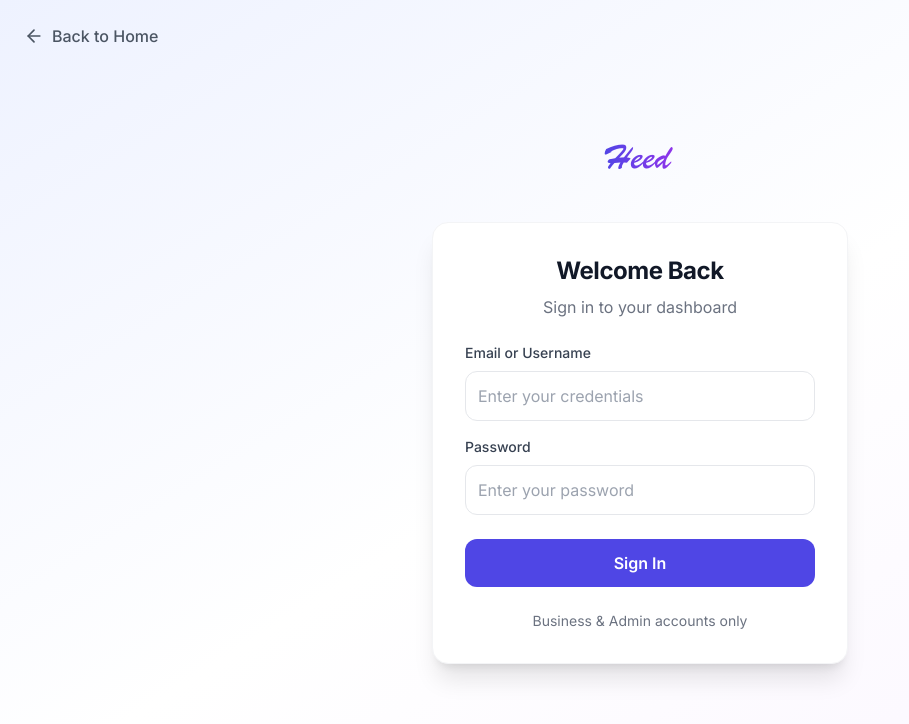
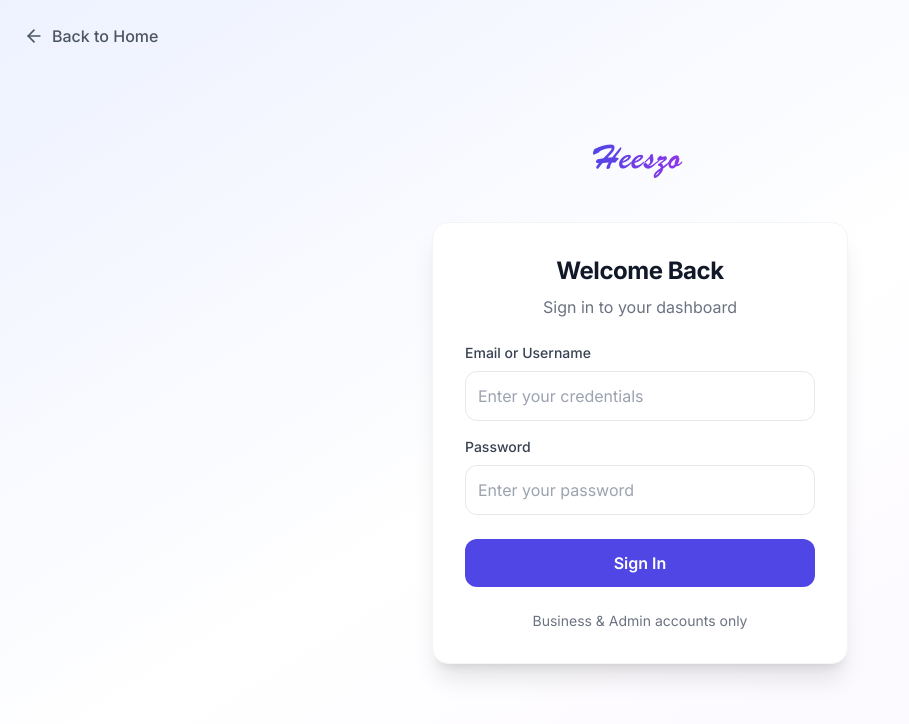
Before and after one commit to heedapp101/platfrom, a React (Vite) app: page /login in a window 1280 px wide. Shown: the top 724 px of the page, without its empty margins (0-909 px from the left). Built offline with nearby package versions, Linux system fonts and the light colour scheme; no server answers.

Commit message:
update branding from "Heed" to "Heeszo" across multiple components and pages

```diff
--- a/src/components/Loader.jsx
+++ b/src/components/Loader.jsx
@@ -29,7 +29,7 @@ export function PageLoader({ text = "Loading..." }) {
         {/* Logo animation */}
         <div className="relative">
           <div className="w-16 h-16 rounded-2xl flex items-center justify-center animate-bounce">
-            <img src="/logo.png" alt="Heed" className="w-14 h-14 object-contain" />
+            <img src="/logo.png" alt="Heeszo" className="w-14 h-14 object-contain" />
           </div>
           <div className="absolute -inset-2 bg-indigo-400/30 rounded-2xl animate-ping"></div>
         </div>
--- a/src/components/Sidebar.jsx
+++ b/src/components/Sidebar.jsx
@@ -20,7 +20,7 @@ export default function Sidebar({ collapsed }) {
     >
       <div className="h-14 flex items-center justify-center border-b border-slate-800">
         <h1 className={`font-bold text-xl transition-all ${collapsed ? "scale-0 w-0" : "scale-100"}`}>
-          HEED
+          HEESZO
         </h1>
         {collapsed && <span className="font-bold text-xl">H</span>}
       </div>
--- a/src/pages/LandingPage.jsx
+++ b/src/pages/LandingPage.jsx
@@ -74,7 +74,7 @@ export default function LandingPage() {
           <div className="flex justify-between items-center h-16">
             {/* Logo */}
             <div className="flex items-center">
-              <span className="text-3xl font-heed text-transparent bg-clip-text bg-gradient-to-r from-indigo-600 to-purple-600">Heed </span>
+              <span className="text-3xl font-heed text-transparent bg-clip-text bg-gradient-to-r from-indigo-600 to-purple-600">Heeszo </span>
             </div>
 
             {/* Desktop Nav */}
@@ -131,7 +131,7 @@ export default function LandingPage() {
               <h1 className="text-4xl sm:text-5xl lg:text-6xl font-extrabold text-gray-900 leading-tight tracking-tight">
                 Buy & Sell on{" "}
                 <span className="font-heed text-transparent bg-clip-text bg-gradient-to-r from-indigo-600 to-purple-600 text-5xl sm:text-6xl lg:text-7xl">
-                  Heed{" "}
+                  Heeszo{" "}
                 </span>
               </h1>
               <p className="text-lg sm:text-xl text-gray-600 leading-relaxed max-w-xl">
@@ -176,7 +176,7 @@ export default function LandingPage() {
                 {/* App mockup image */}
                 <img
                   src="https://images.unsplash.com/photo-1512941937669-90a1b58e7e9c?w=600&h=500&fit=crop"
-                  alt="Heed Mobile App"
+                  alt="Heeszo Mobile App"
                   className="rounded-2xl shadow-2xl"
                 />
               </div>
@@ -222,7 +222,7 @@ export default function LandingPage() {
         <div className="max-w-7xl mx-auto">
           <div className="text-center mb-16">
             <h2 className="text-3xl sm:text-4xl font-extrabold text-gray-900 mb-4 tracking-tight">
-              How <span className="font-heed text-indigo-600">Heed </span> Works
+              How <span className="font-heed text-indigo-600">Heeszo </span> Works
             </h2>
             <p className="text-lg text-gray-600 max-w-2xl mx-auto">
               Whether you're shopping or selling, we've got you covered
@@ -241,7 +241,7 @@ export default function LandingPage() {
               <p className="text-gray-600 mb-6">Download our mobile app to discover and purchase unique products</p>
               <div className="space-y-4">
                 {[
-                  { icon: <Download size={20} />, text: "Download the Heed app from App Store or Play Store" },
+                  { icon: <Download size={20} />, text: "Download the Heeszo app from App Store or Play Store" },
                   { icon: <Camera size={20} />, text: "Browse stunning product photos from local sellers" },
                   { icon: <MessageCircle size={20} />, text: "Chat directly with sellers before buying" },
                   { icon: <ShoppingBag size={20} />, text: "Place orders and track delivery in real-time" },
@@ -363,9 +363,9 @@ export default function LandingPage() {
         <div className="max-w-7xl mx-auto">
           <div className="grid lg:grid-cols-2 gap-16 items-center">
             <div>
-              <h2 className="text-3xl sm:text-4xl font-extrabold text-gray-900 mb-6 tracking-tight">About <span className="font-heed text-indigo-600">Heed </span></h2>
+              <h2 className="text-3xl sm:text-4xl font-extrabold text-gray-900 mb-6 tracking-tight">About <span className="font-heed text-indigo-600">Heeszo </span></h2>
               <p className="text-lg text-gray-600 mb-6 leading-relaxed">
-                Heed is a complete marketplace ecosystem that connects local sellers with buyers.
+                Heeszo is a complete marketplace ecosystem that connects local sellers with buyers.
                 Our mobile app lets you discover and purchase unique products, while our web dashboard
                 empowers sellers with powerful tools to grow their business.
               </p>
@@ -393,7 +393,7 @@ export default function LandingPage() {
                   <img src="https://randomuser.me/api/portraits/men/32.jpg" alt="User" className="w-10 h-10 rounded-full border-2 border-white" />
                   <img src="https://randomuser.me/api/portraits/women/68.jpg" alt="User" className="w-10 h-10 rounded-full border-2 border-white" />
                 </div>
-                <p className="text-gray-600">Join <span className="font-semibold text-gray-900">50,000+</span> users on <span className="font-heed text-indigo-600">Heed</span></p>
+                <p className="text-gray-600">Join <span className="font-semibold text-gray-900">50,000+</span> users on <span className="font-heed text-indigo-600">Heeszo</span></p>
               </div>
             </div>
 
@@ -413,7 +413,7 @@ export default function LandingPage() {
                 <h3 className="text-2xl font-bold text-gray-900 mb-2">Paul Jo</h3>
                 <p className="text-indigo-600 font-medium mb-4">Founder & CEO</p>
                 <p className="text-gray-600 leading-relaxed mb-6">
-                  "We're building <span className="font-heed text-indigo-600">Heed</span> to empower local sellers and create a
+                  "We're building <span className="font-heed text-indigo-600">Heeszo</span> to empower local sellers and create a
                   seamless shopping experience. Our vision is to become the go-to marketplace
                   for discovering unique, quality products from passionate sellers."
                 </p>
@@ -452,7 +452,7 @@ export default function LandingPage() {
                 name: "Sarah Johnson",
                 role: "Fashion Retailer",
                 image: "https://randomuser.me/api/portraits/women/65.jpg",
-                text: "Heed transformed my business. The analytics helped me understand my customers better and increased my sales by 150%."
+                text: "Heeszo transformed my business. The analytics helped me understand my customers better and increased my sales by 150%."
               },
               {
                 name: "Michael Chen",
@@ -491,7 +491,7 @@ export default function LandingPage() {
       <section className="py-20 px-4 bg-gradient-to-r from-indigo-600 to-purple-600">
         <div className="max-w-4xl mx-auto text-center">
           <h2 className="text-3xl sm:text-4xl font-extrabold text-white mb-6 tracking-tight">
-            Ready to Join <span className="font-heed">Heed </span>?
+            Ready to Join <span className="font-heed">Heeszo </span>?
           </h2>
           <p className="text-lg text-indigo-100 mb-8 max-w-2xl mx-auto">
             Download our app to start shopping, or sign in to access your seller dashboard.
@@ -529,7 +529,7 @@ export default function LandingPage() {
                   </div>
                   <div>
                     <p className="font-medium text-white">Email Us</p>
-                    <p className="text-gray-400">support@heed.com</p>
+                    <p className="text-gray-400">support@heeszo.com</p>
                   </div>
                 </div>
                 <div className="flex items-center gap-4 text-gray-300">
@@ -610,10 +610,10 @@ export default function LandingPage() {
       <footer className="py-10 px-4 bg-gray-900 border-t border-gray-800">
         <div className="max-w-7xl mx-auto flex flex-col md:flex-row justify-between items-center gap-4">
           <div className="flex items-center">
-            <span className="text-2xl font-heed text-transparent bg-clip-text bg-gradient-to-r from-indigo-400 to-purple-400">Heed </span>
+            <span className="text-2xl font-heed text-transparent bg-clip-text bg-gradient-to-r from-indigo-400 to-purple-400">Heeszo </span>
           </div>
           <p className="text-gray-500 text-sm">
-            © {new Date().getFullYear()} Heed. All rights reserved.
+            © {new Date().getFullYear()} Heeszo. All rights reserved.
           </p>
           <div className="flex gap-6 text-sm">
             <a href="#" className="text-gray-400 hover:text-white transition">Privacy Policy</a>
@@ -628,8 +628,8 @@ export default function LandingPage() {
           <div className="bg-white rounded-3xl max-w-lg w-full p-8 shadow-2xl" onClick={(e) => e.stopPropagation()}>
             <div className="flex justify-between items-start mb-6">
               <div>
-                <h3 className="text-2xl font-bold text-gray-900">Get Started with <span className="font-heed text-indigo-600">Heed</span></h3>
-                <p className="text-gray-500 mt-1">Choose how you want to use Heed</p>
+                <h3 className="text-2xl font-bold text-gray-900">Get Started with <span className="font-heed text-indigo-600">Heeszo</span></h3>
+                <p className="text-gray-500 mt-1">Choose how you want to use Heeszo</p>
               </div>
               <button onClick={() => setShowGetStartedModal(false)} className="text-gray-400 hover:text-gray-600">
                 <X size={24} />
@@ -680,7 +680,7 @@ export default function LandingPage() {
                       <div className="flex items-start gap-2">
                         <Smartphone className="text-amber-600 flex-shrink-0 mt-0.5" size={18} />
                         <div>
-                          <p className="text-amber-800 text-sm font-medium">Sign up on the Heed App first</p>
+                          <p className="text-amber-800 text-sm font-medium">Sign up on the Heeszo App first</p>
                           <p className="text-amber-700 text-xs mt-1">Create your seller account and post products using our mobile app, then access your dashboard here to manage analytics, orders, and ads.</p>
                         </div>
                       </div>
--- a/src/pages/auth/Login.jsx
+++ b/src/pages/auth/Login.jsx
@@ -80,7 +80,7 @@ export default function Login() {
       <div className="w-full max-w-md px-4">
         {/* Logo */}
         <div className="flex justify-center mb-8">
-          <span className="text-4xl font-heed text-transparent bg-clip-text bg-gradient-to-r from-indigo-600 to-purple-600">Heed </span>
+          <span className="text-4xl font-heed text-transparent bg-clip-text bg-gradient-to-r from-indigo-600 to-purple-600">Heeszo </span>
         </div>
 
         <form onSubmit={submit} className="bg-white p-8 rounded-2xl shadow-xl border border-gray-100">
```
Also changed, not shown: index.html (+4 -4 lines).
